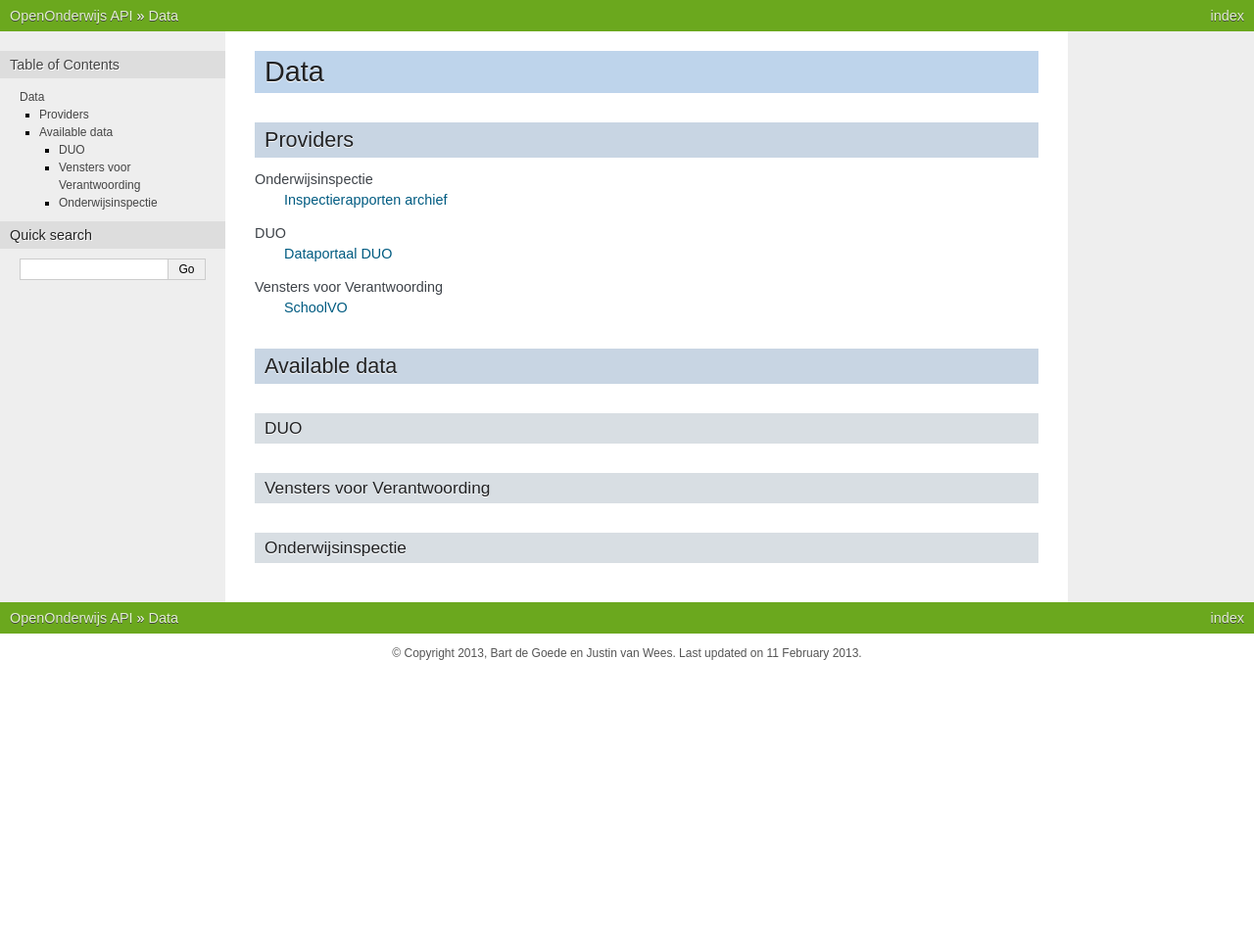
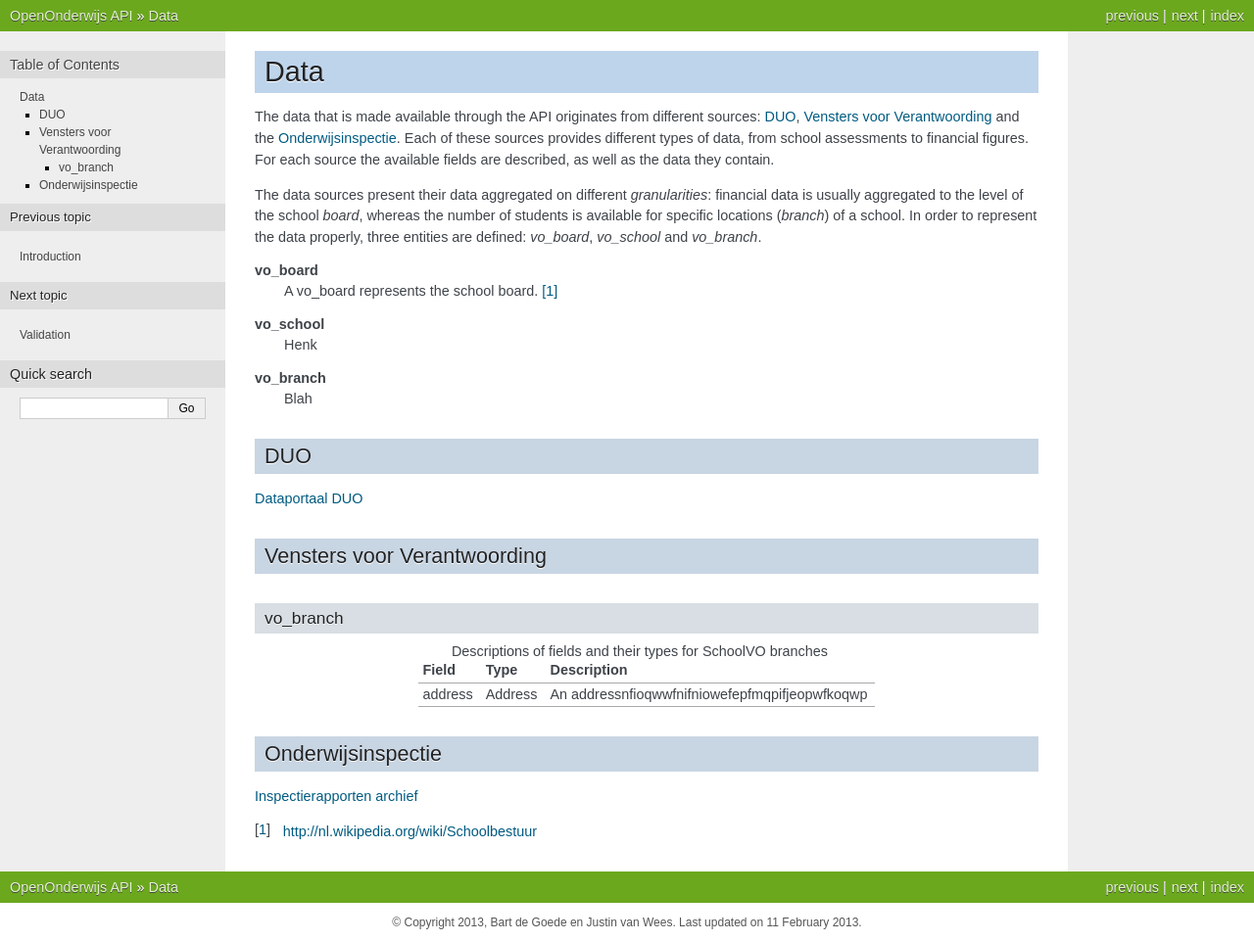
Before and after one commit to openstate/openonderwijsdata-api, a Sphinx documentation site: the page built from documentation/rst/data.rst, in a window 1280 px wide. Shown: the whole page at 98% size. Built offline with Sphinx 7.4.7, drawn with Linux system fonts in a browser that asks for light colours; formulas are drawn with MathJax 3; pages that are not in the unit, such as notebooks, are missing from menus; before the commit the page ends 900 px from its top, so only the background shows below that.

Commit message:
Update docs

```diff
--- a/documentation/index.rst
+++ b/documentation/index.rst
@@ -12,6 +12,6 @@ OpenOnderwijs API Documentation
    :maxdepth: 2
 
    rst/introduction
-   rst/data_providers
+   rst/data
    rst/validation
    rst/api
--- a/documentation/rst/data.rst
+++ b/documentation/rst/data.rst
@@ -1,24 +1,42 @@
 Data
-=============================================
+=================================================================================
+The data that is made available through the API originates from different sources: :ref:`duodata`, :ref:`schoolvodata` and the :ref:`owinspdata`. Each of these sources provides different types of data, from school assessments to financial figures. For each source the available fields are described, as well as the data they contain.
 
-Providers
----------------------------------------------
-Onderwijsinspectie
-    `Inspectierapporten archief <http://www.owinsp.nl/>`_
+The data sources present their data aggregated on different *granularities*: financial data is usually aggregated to the level of the school *board*, whereas the number of students is available for specific locations (*branch*) of a school. In order to represent the data properly, three entities are defined: *vo_board*, *vo_school* and *vo_branch*.
+
+**vo_board**
+    A vo_board represents the school board. [#schoolbestuur]_
+
+**vo_school**
+    Henk
+
+**vo_branch**
+    Blah
+
+.. _duodata:
 
 DUO
-    `Dataportaal DUO <http://data.duo.nl/>`_
+---------------------------------------------------------------------------------
+`Dataportaal DUO <http://data.duo.nl/>`_
+
+.. _schoolvodata:
 
 Vensters voor Verantwoording
-    `SchoolVO <http://schoolvo.nl>`_
+---------------------------------------------------------------------------------
+vo_branch
+^^^^^^^^^^^^^^^^^^^^^^^^^^^^^^^^^^^^^^^^^^^^^^^^^^^^^^^^^^^^^^^^^^^^^^^^^^^^^^^^^
+.. table:: Descriptions of fields and their types for SchoolVO branches
 
-Available data
----------------------------------------------
-DUO
-^^^^^^^^^^^^^^^^^^^^^^^^^^^^^^^^^^^^^^^^^^^^^
+    ======== ======== ========================================================
+    Field    Type     Description
+    ======== ======== ========================================================
+    address  Address  An addressnfioqwwfnifniowefepfmqpifjeopwfkoqwp
+    ======== ======== ========================================================
 
-Vensters voor Verantwoording
-^^^^^^^^^^^^^^^^^^^^^^^^^^^^^^^^^^^^^^^^^^^^^
+.. _owinspdata:
 
 Onderwijsinspectie
-^^^^^^^^^^^^^^^^^^^^^^^^^^^^^^^^^^^^^^^^^^^^^
+---------------------------------------------------------------------------------
+`Inspectierapporten archief <http://www.owinsp.nl/>`_
+
+.. [#schoolbestuur] http://nl.wikipedia.org/wiki/Schoolbestuur
--- a/documentation/rst/introduction.rst
+++ b/documentation/rst/introduction.rst
@@ -1,2 +1,5 @@
 Introduction
 =============================================
+Open and accessible data is essential to research and monitor the performance of public bodies. *Meer open data verkooppraatjes*.
+
+The OpenOnderwijs API contributes to these goals by providing a unified interface to data on education collected from several institutions with different responsibilities with regard to the Dutch educational system, such as `DUO <http://data.duo.nl>`_, `Onderwijsinspectie <http://www.owinsp.nl>`_ and `Vensters voor Verantwoording <http://schoolvo.nl>`_.
```
